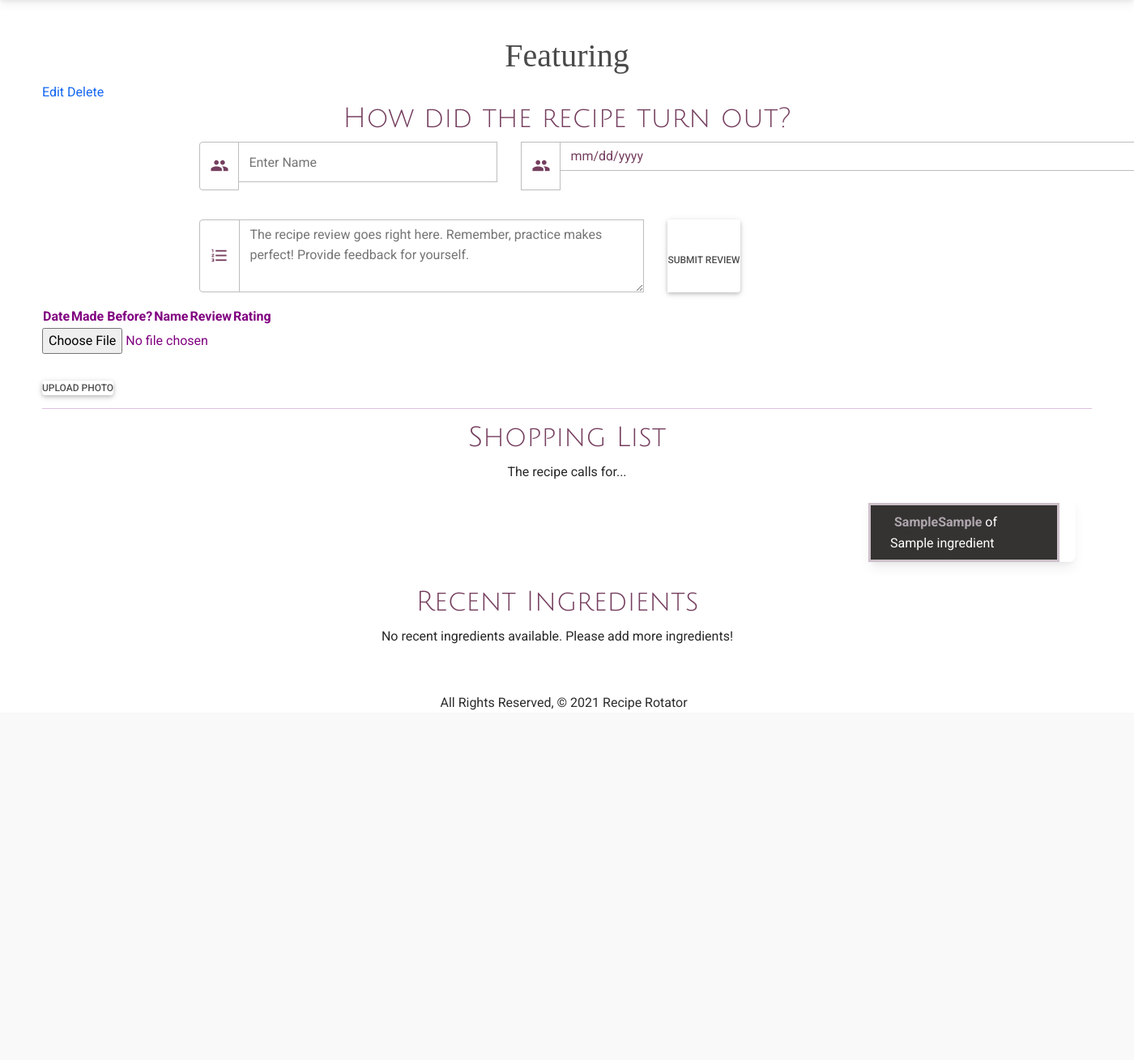
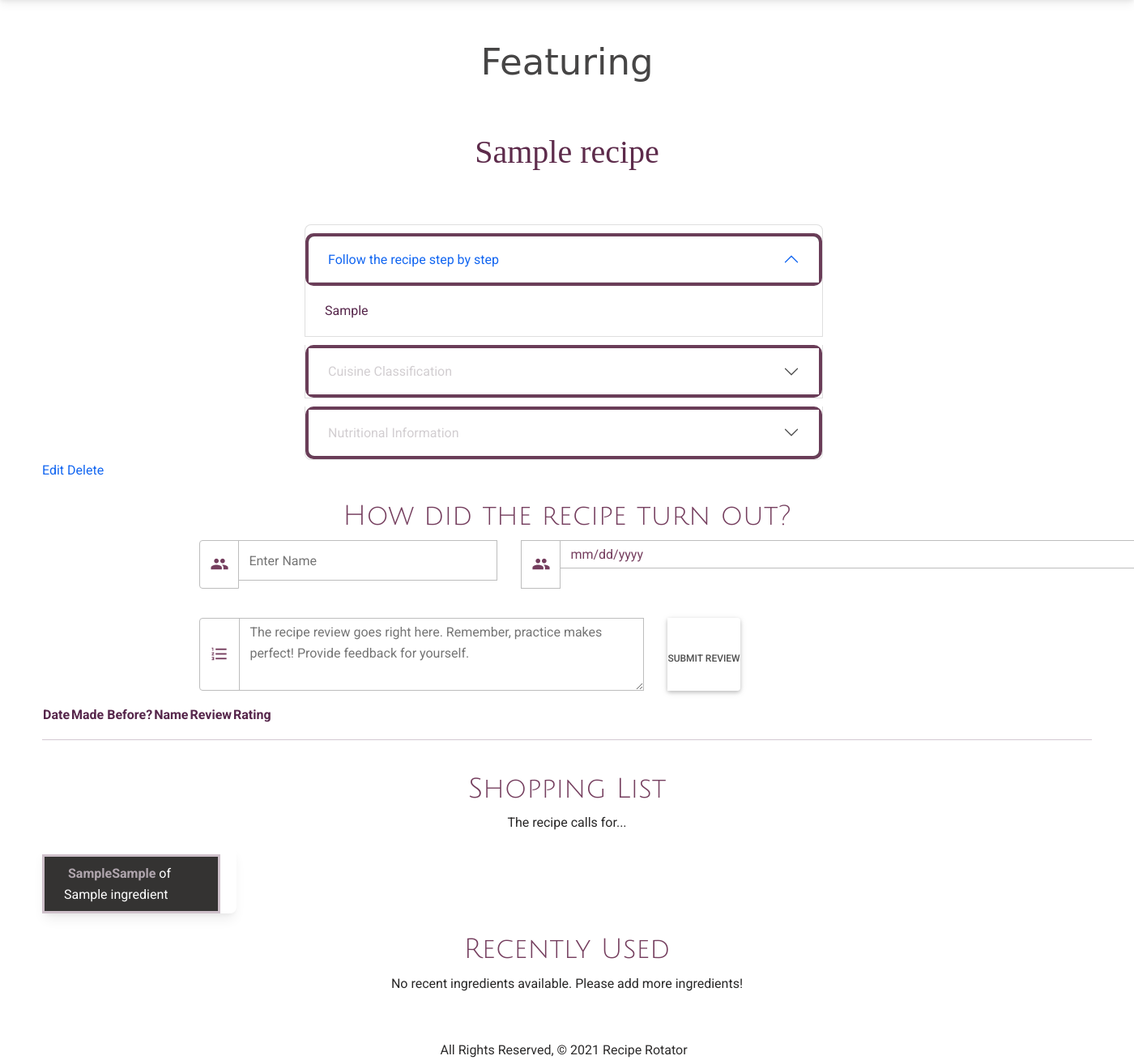
Before and after one commit to oleomark/RecipeRotator, a Django app: page /recipes/1/ in a window 1400 px wide; the page is wider, and only the part inside the window is pictured. Shown: the part 85-1394 px from the top of that part at 81% size. Before the commit the page ends 962 px from the top of that part, so only its background shows below. Run offline with Django 3.2, Linux system fonts and the light colour scheme; a user stored in the database is signed in; tables that the repository leaves empty hold one stand-in row (values such as "Sample post"); data that the repository does not hold is empty; some libraries are stand-ins or nearby versions; some web fonts are replaced.

Commit message:
adds accordion styling to details in templates

```diff
--- a/reciperotator/main_app/static/css/style.css
+++ b/reciperotator/main_app/static/css/style.css
@@ -2,7 +2,7 @@ body {
     display: flex;
     min-height: 100vh;
     flex-direction: column;
-    color: purple;
+    color: rgb(86, 38, 75);
     /* background-color: rgb(237, 237, 229); */
     /* display: flexbox;
     flex-direction: row-reverse; */
@@ -225,21 +225,12 @@ color: rgb(183, 180, 182);
    color: #753e5e;
    font-family:  'Julius Sans One', sans-serif;
    text-align: center;
+   margin-top: 25px;
 }
 .details-body {
   font-size: 16px;
   color:rgb(40, 39, 39);
   text-align: center;
-}
-
-.recent-ingred-card {
-   display: flex;
-   flex-direction: row-reverse;
-  flex-wrap: wrap;
-  /* display: inline; */
-  /* margin-left: 30px; */
-  margin-right: 20px;
-  margin-bottom: 30px;
 }
 .ingred-list {
 background: #343332;
@@ -247,13 +238,12 @@ border: 3px solid#cec0ca !important;
 color: white;
 margin-right: 20px;
 margin-top: 10px;
-/* width: 150px; */
-/* /* margin-top: 20px; */
-/* display: block; */
+display: inline;
 }
+
 .ingredient-chip {
   color: #baaeb7;
-  border: 3px solid#cec0ca !important;
+  border: 3px solid#bab6b9 !important;
   border-radius: 30px;
  padding: 5px 7px 7px 5px;
  font-size: 14px;
@@ -278,12 +268,30 @@ margin-top: 10px;
   background: rgb(52, 50, 51);
   width: 110px;
   padding-right: 15px;
-  border-radius: 30px;
+  /* border-radius: 30px; */
   margin-left: 20%;
-  /* display: inline-block;
-  flex-direction: row-reverse;
-  flex-wrap: wrap; */
   margin-top: 20px;
   margin-right: 20px;
+  text-align: center;
 
 }
+
+.custom-accord {
+  background-color: rgb(58, 57, 58);
+  border-radius: 10px;
+  color:rgb(210, 210, 207);
+  border: 4px solid #6a3d58;
+  margin-top: 10px;
+}
+
+.custom-accord {
+  color: white;
+}
+
+.custom-accord:active {
+  color:#CEC0CA;
+}
+
+.collapse-text {
+  color:#d2ced1;
+}
--- a/reciperotator/main_app/templates/main_app/ingredient_list.html
+++ b/reciperotator/main_app/templates/main_app/ingredient_list.html
@@ -1,7 +1,7 @@
 {% extends 'base.html' %}
 {% block content %}
 
-<h1 class="add-title">Recent Ingredients</h1>
+<h1 class="add-title">Recently Ingredients</h1>
 
 {% for ingredient in ingredient_list %}
   <a href="{% url 'ingredients_detail' ingredient.id %}">
--- a/reciperotator/main_app/templates/recipes/detail.html
+++ b/reciperotator/main_app/templates/recipes/detail.html
@@ -2,8 +2,83 @@
 {% extends 'base.html' %}
 {% block content %}
 
-<h1 class="index-title">Featuring</h1>
-
+<h1 class="edit-title">Featuring</h1>
+  <h1 class="add-title">{{ recipe.name }}</h1>
+  <div class="accordion" style="margin-left: 25%; width: 40rem" id="accordionExample">
+  <div class="accordion-item">
+  <h2 class="accordion-header custom-accord" id="headingOne">
+     <button
+        class="accordion-button accord-btn collapse-text"
+        type="button"
+        data-mdb-toggle="collapse"
+        data-mdb-target="#collapseOne"
+        aria-expanded="true"
+        aria-controls="collapseOne"
+      >Follow the recipe step by step
+      </button>
+      </h2>
+      <div
+      id="collapseOne"
+      class="accordion-collapse collapse show"
+      aria-labelledby="headingOne"
+      data-mdb-parent="#accordionExample"
+    >
+    <div class="accordion-body">
+        {{recipe.instructions}}
+    </div>
+  </div>
+</div>
+<div class="accordion-item">
+    <h2 class="accordion-header custom-accord" id="headingTwo">
+      <button
+        class="accordion-button collapsed collapse-text"
+        type="button"
+        data-mdb-toggle="collapse"
+        data-mdb-target="#collapseTwo"
+        aria-expanded="false"
+        aria-controls="collapseTwo"
+      >
+        Cuisine Classification
+      </button>
+    </h2>
+    <div
+      id="collapseTwo"
+      class="accordion-collapse collapse"
+      aria-labelledby="headingTwo"
+      data-mdb-parent="#accordionExample"
+    >
+      <div class="accordion-body">
+        {{recipe.cuisine}}
+      </div>
+    </div>
+  </div>
+  <div class="accordion-item">
+    <h2 class="accordion-header custom-accord" id="headingThree">
+      <button
+        class="accordion-button collapsed collapse-text"
+        type="button"
+        data-mdb-toggle="collapse"
+        data-mdb-target="#collapseThree"
+        aria-expanded="false"
+        aria-controls="collapseThree"
+      >
+        Nutritional Information
+      </button>
+    </h2>
+    <div
+      id="collapseThree"
+      class="accordion-collapse collapse"
+      aria-labelledby="headingThree"
+      data-mdb-parent="#accordionExample"
+    >
+      <div class="accordion-body">
+        Estimated Serving Size: {{recipe.servingsize}}
+        <br>
+        Total Calories: {{recipe.calories}}
+      </div>
+    </div>
+  </div>
+  </div>
   <div class="card-action">
     <a href="{% url 'recipes_update' recipe.id %}">Edit</a>
     <a href="{% url 'recipes_delete' recipe.id %}">Delete</a>
@@ -48,20 +123,14 @@
     </table>
   </div>
 </div>
-<form action="{% url 'add_photo' recipe.id %}" enctype="multipart/form-data" method="POST">
-  {% csrf_token %}
-  <input type="file" name="photo-file">
-  <br><br>
-  <input type="submit" class="btn" value="Upload Photo">
-</form>
 <hr>
 <div class="row">
+  <div class="col s6">
         <h3 class="details-sub">Shopping List</h3>
         <p class="details-body">The recipe calls for...</p>
-  <div class="col s6 recent-ingred-card">
     {% if recipe.ingredients.count %}
       {% for ingredient in recipe.ingredients.all %}
-        <div class="card" style="width: 16rem;">
+        <div class="card" style="width: 15rem; margin: 0 auto; display: inline-block;">
           <div class="card-content">
             <ul class="list-group list-group-flush">
               <li class="list-group-item ingred-list"> <strong class="ingredient-att">{{ ingredient.amount }}{{ingredient.measurement}}
@@ -69,34 +138,22 @@
             </ul>
           </div>
     </div>
+
       {% endfor %}
     {% else %}
       <h5>No ingredients have been added.</h5>
     {% endif %}
-  </div>
-  <div class="row">
-    <h3 class="details-sub">Recent Ingredients</h3>
+    <h3 class="details-sub">Recently Used</h3>
     <div class="col s6">
       {% if ingredients.count %}
       {% for ingredient in ingredients.all %}
       <form action="{% url 'assoc_ingredient' recipe.id ingredient.id %}" method="post">
-        {% comment %} <div class="card" style="width: 11rem;">
-          <div class="card-content chips">
-            <ul class="list-group list-group-flush">
-              {% csrf_token %}
-                <li class="list-group-item chip-ingred"><button type="submit" class="chip-btn"><strong class="ingredient-att">{{ ingredient.ingred_name }}
-                </strong>
-              +</button>
-              </li>
-            </ul>
-          </div>
-        </div> {% endcomment %}
-      <div class="chip ml-0 mr-0 chip-custom">
+        {% comment %} <div class="chip ml-0 mr-0 chip-custom">
            {% csrf_token %}
             <span><strong class="ingredient-att">{{ ingredient.ingred_name }}</strong></span>
                 <button type="submit" class="chip-btn">
               + </button>
-      </div>
+          </div> {% endcomment %}
       </form>
       </div>
   </div>
@@ -105,8 +162,6 @@
       <p class="details-body">No recent ingredients available. Please add more ingredients!</p>
     {% endif %}
   </div>
-</div>
-
 <script>
   {% comment %} const dateEl = document.getElementById('id_date');
   M.Datepicker.init(dateEl, {
```
Also changed, not shown: reciperotator/main_app/migrations/0011_merge_20210526_1857.py (added), reciperotator/main_app/migrations/0012_auto_20210526_1910.py (added). Lines whose indentation alone changed are shown as unchanged.
